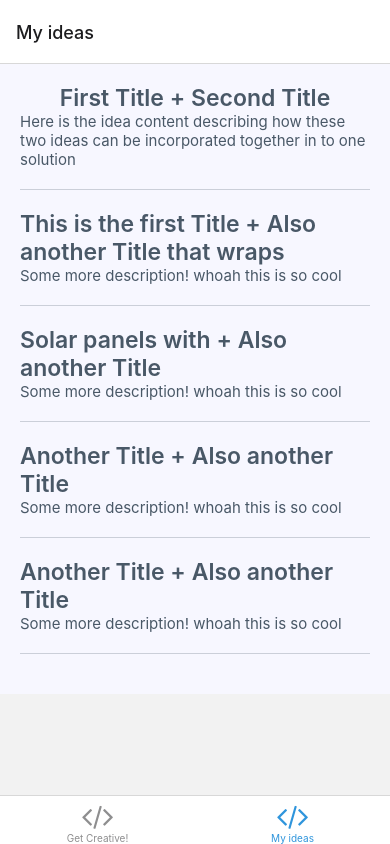
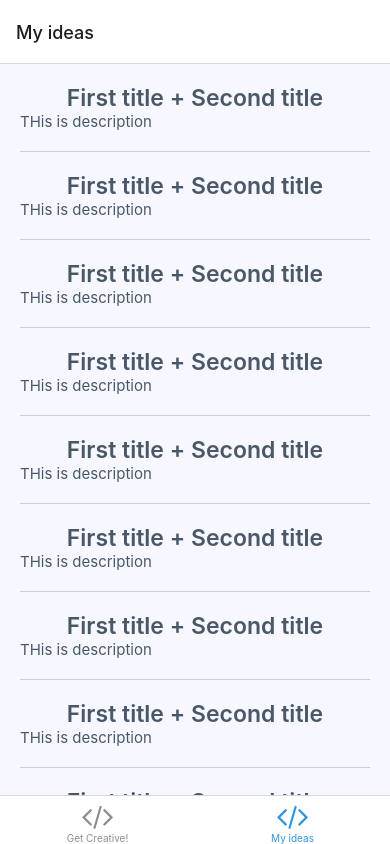
Before and after one commit to KenanBouvier/Ideate, a React Native app in the folder combineIdeas/: screen /TabTwo in a window 390 px wide. Built offline with nearby package versions, Linux system fonts and the light colour scheme; what expo-linking would draw is missing.

Commit message:
changed props for IdeaList for graphql suitability

```diff
--- a/combineIdeas/components/IdeaList/index.tsx
+++ b/combineIdeas/components/IdeaList/index.tsx
@@ -1,27 +1,35 @@
 import React from "react";
-import { StyleSheet } from "react-native";
-import { Text, View } from '../Themed';
-
+import { Pressable, Text, View, StyleSheet } from "react-native";
 
 interface ListItem{
-    title1:String,
-    title2:String,
-    description:String,
+    idea:{
+        id:string,
+        title1:string,
+        title2:string,
+        description:string,
+    }
 }
 
 const ListItem = (props:ListItem)=>{
-    const {title1, title2, description} = props;
+    const {idea} = props;
+    const {title1,title2,description } = idea;
+
+    const onPress = ()=>{
+        console.warn(`open Idea ${idea.title1}`)
+    }
+
     return(
+        <Pressable onPress={onPress}>
             <View style={styles.container}>
-            {/* <View style={styles.separator} lightColor="#eee" darkColor="rgba(255,255,255,0.1)" /> */}
                 <View style={styles.ideaContainer}>
                 <View style={styles.articleTitles}>
                     <Text style={styles.titles}>{title1}{" + "}{title2}</Text>
                 </View>
                 <Text style = {styles.ideaContent}>{description}</Text>
                 </View>
-            <View style={styles.separator} lightColor="#eee" darkColor="rgba(255,255,255,0.1)" />
+                <View style={styles.separator} />
             </View>
+        </Pressable>
     )
 }
 export default ListItem;
@@ -53,6 +61,5 @@ const styles = StyleSheet.create({
     marginVertical: 20,
     height: 1,
     width:'100%',
-
   },
 });
--- a/combineIdeas/screens/ModalScreen.tsx
+++ b/combineIdeas/screens/ModalScreen.tsx
@@ -9,7 +9,7 @@ export default function ModalScreen() {
     <View style={styles.container}>
       <Text style={styles.title}>About</Text>
       <View style={styles.separator} lightColor="#eee" darkColor="rgba(255,255,255,0.1)" />
-      <Text>This is an app aimed to inspire unique ideas and allowing for different creative solutions. This is done through being given supposed random concepts from which you find  </Text>
+      <Text>This is an app aimed to inspire unique ideas and allowing for different creative solutions. This is done through being given supposed random concepts from which you think of a unique connection. </Text>
 
       {/* Use a light status bar on iOS to account for the black space above the modal */}
       <StatusBar style={Platform.OS === 'ios' ? 'light' : 'auto'} />
--- a/combineIdeas/screens/TabTwoScreen.tsx
+++ b/combineIdeas/screens/TabTwoScreen.tsx
@@ -6,20 +6,26 @@ import IdeaList from '../components/IdeaList';
 
 
 export default function TabTwoScreen() {
+  const inp = {
+        id:"1",
+        title1:"First title",
+        title2:"Second title",
+        description:"THis is description",
+    }
   return (
-    <ScrollView>
-      <View style={styles.container}>
-
-        <IdeaList title1={"First Title"} title2={"Second Title"} description={"Here is the idea content describing how these two ideas can be incorporated together in to one solution"}></IdeaList>
-
-        <IdeaList title1={"This is the first Title"} title2={"Also another Title that wraps"} description={"Some more description! whoah this is so cool"}></IdeaList>
-
-        <IdeaList title1={"Solar panels with"} title2={"Also another Title"} description={"Some more description! whoah this is so cool"}></IdeaList>
-
-        <IdeaList title1={"Another Title"} title2={"Also another Title"} description={"Some more description! whoah this is so cool"}></IdeaList>
-
-        <IdeaList title1={"Another Title"} title2={"Also another Title"} description={"Some more description! whoah this is so cool"}></IdeaList>
-
+    <ScrollView style={styles.container}>
+      <View>
+        <IdeaList idea={inp}></IdeaList>
+        <IdeaList idea={inp}></IdeaList>
+        <IdeaList idea={inp}></IdeaList>
+        <IdeaList idea={inp}></IdeaList>
+        <IdeaList idea={inp}></IdeaList>
+        <IdeaList idea={inp}></IdeaList>
+        <IdeaList idea={inp}></IdeaList>
+        <IdeaList idea={inp}></IdeaList>
+        <IdeaList idea={inp}></IdeaList>
+        <IdeaList idea={inp}></IdeaList>
+        <IdeaList idea={inp}></IdeaList>
       </View>
     </ScrollView>
   );
@@ -28,7 +34,7 @@ export default function TabTwoScreen() {
 const styles = StyleSheet.create({
   container: {
     backgroundColor:"#f7f7ff",
-    flex: 1,
+    // flex: 1,
     padding:20,
   },
 });
```
Lines whose indentation alone changed are shown as unchanged.
